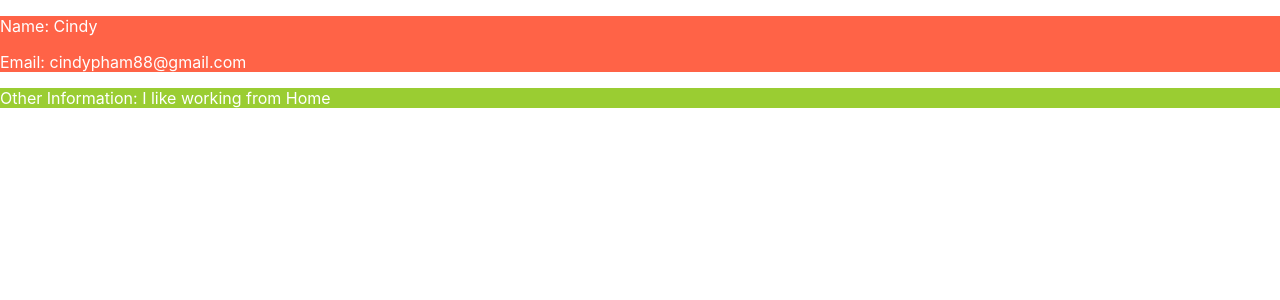
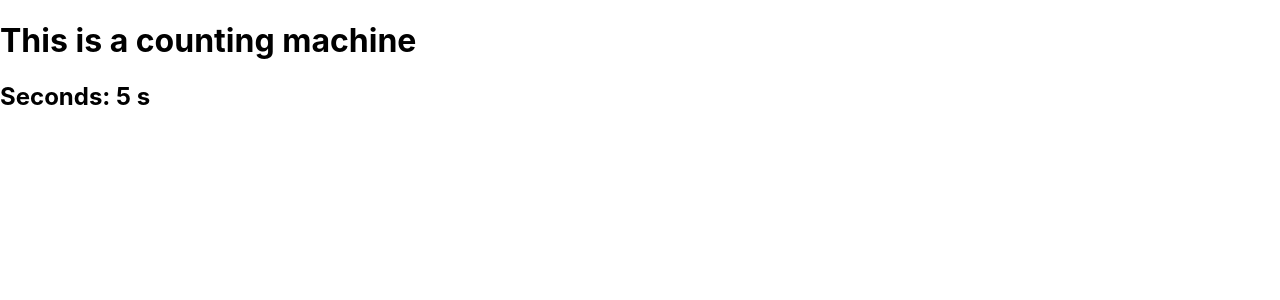
Before and after one commit to phamthao80s/React, a React (Create React App) app: page / in a window 1280 px wide. Shown: the top 300 px of the page. Built offline with nearby package versions, Linux system fonts and the light colour scheme.

Commit message:
State and Lifecycle

```diff
--- a/src/index.js
+++ b/src/index.js
@@ -1,5 +1,4 @@
 import React from 'react';
-import reactDom from 'react-dom';
 import ReactDOM from 'react-dom';
 import './index.css';
 // #region 1
@@ -52,41 +51,79 @@ import './index.css';
 // define Component as class
 
 // we can export this class below to be seperate file
-class UserDetail extends React.Component{
+// class UserDetail extends React.Component{
+//     render(){
+//         return(
+//             <div className ="UserDetail">
+//             <p>Name: {this.props.name}</p>
+//             <p>Email: {this.props.email}</p>
+//        </div>
+//         );
+//     }
+// }
+// // the component below can be in a seperate file
+// class OtherInfo extends React.Component{
+//     render(){
+//         return(
+//             <div className ="OtherInfo">
+//                 <p> Other Information: {this.props.otherInformation}</p>
+//             </div>
+//         );
+//     }
+// }
+// // the component below can be in a seperate file
+// class Userinfo extends React.Component{
+//     render(){
+//         return(
+//         <div>
+//             <UserDetail name ={this.props.name} email={this.props.email}/>
+//             <OtherInfo otherInformation={this.props.otherInformation}/>
+//         </div>
+//        );
+//     }
+// }
+
+// const element = <Userinfo name ="Cindy" email ="cindypham88@gmail.com" otherInformation="I like working from Home"/>;
+// ReactDOM.render(
+//     element,
+//     document.getElementById('root')
+// );
+//#endregion 5 Component and Props
+//#region 6 State and Lifecycle
+class Counter extends React.Component{
+    constructor(props) {
+        super(props);
+        this.state ={seconds:0};
+    }
+    incrementCounter(){
+        this.setState(
+            (
+                prevSate,props)=>({
+                    seconds: prevSate.seconds +1
+
+                })
+            );
+    }
+    componentDidMount (){
+        this.timerID = setInterval(
+            ()=> this.incrementCounter(),
+            1000
+        );
+
+    }
+    componentWillUnmount(){
+        clearInterval(this.timerID);
+
+    }
     render(){
         return(
-            <div className ="UserDetail">
-            <p>Name: {this.props.name}</p>
-            <p>Email: {this.props.email}</p>
-       </div>
-        );
-    }
-}
-// the component below can be in a seperate file
-class OtherInfo extends React.Component{
-    render(){
-        return(
-            <div className ="OtherInfo">
-                <p> Other Information: {this.props.otherInformation}</p>
+            <div>
+                <h1> This is a counting machine</h1>
+                <h2> Seconds: {this.state.seconds} s </h2>
             </div>
         );
     }
-}
-// the component below can be in a seperate file
-class Userinfo extends React.Component{
-    render(){
-        return(
-        <div>
-            <UserDetail name ={this.props.name} email={this.props.email}/>
-            <OtherInfo otherInformation={this.props.otherInformation}/>
-        </div>
-       );
     }
-}
-
-const element = <Userinfo name ="Cindy" email ="cindypham88@gmail.com" otherInformation="I like working from Home"/>;
-ReactDOM.render(
-    element,
-    document.getElementById('root')
+ReactDOM.render(<Counter/>,document.getElementById ('root')
 );
-//#endregion 5 Component and Props
+//#endregion
```
